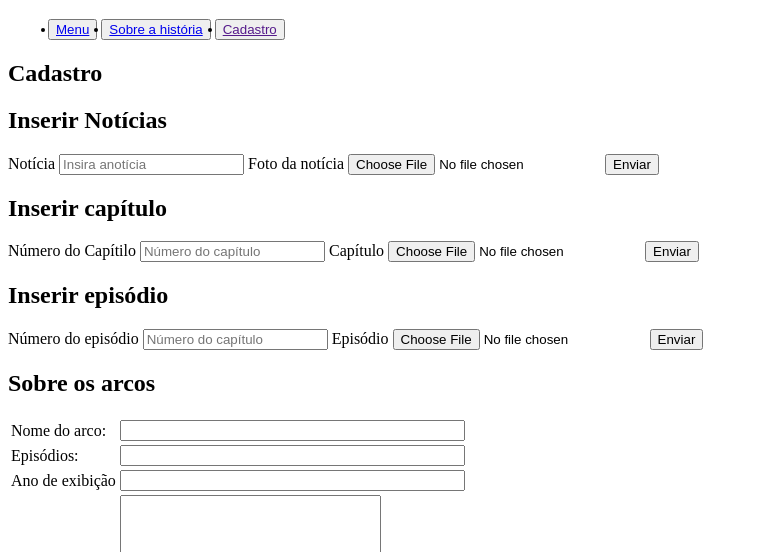
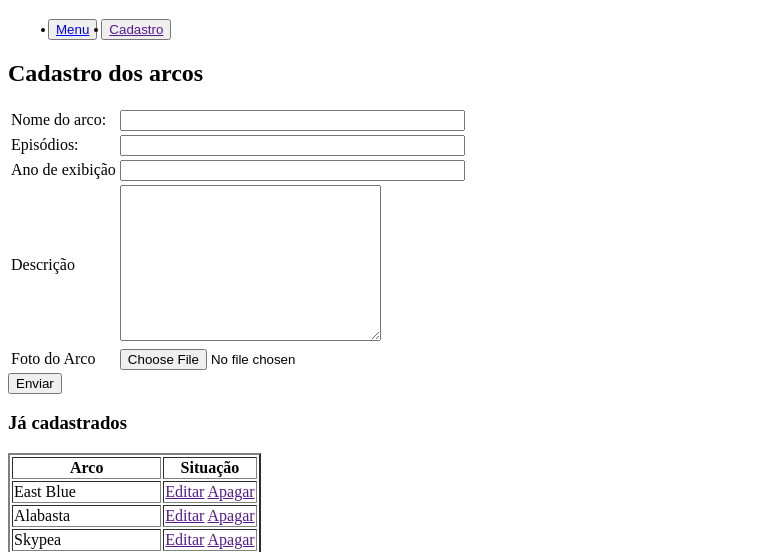
Before and after one commit to Kalyson22/OnePiece, a plain HTML site: page Formulário.html in a window 1280 px wide. Shown: the part 241-793 px from the top of the page, without its empty margins (0-758 px from the left). Drawn offline with Linux system fonts and the light colour scheme.

Commit message:
Add files via upload

```diff
--- a/Formulário.html
+++ b/Formulário.html
@@ -15,57 +15,13 @@
         <nav>
             <ul>
                 <button><li><a href="index.html">Menu</a></li></button>
-                <button><li><a href="História.html">Sobre a história</a></li></button>
                 <button><li><a href="">Cadastro</a></li></button>
             </ul>
         </nav>
-        <h2>Cadastro</h2>
     </div>
     <main>
        <section>
-           <h1>Inserir Notícias</h1>
-           <article>
-            <form action="">
-                <span>Notícia</span>
-               <label for="Notícia"></label>
-               <input type="text" placeholder="Insira anotícia">
-                <span>Foto da notícia</span>
-               <label for="imagem"></label>
-               <input type="file">
-               <button>Enviar</button>
-            </form>
-           </article>
-       </section>
-       <section>
-           <h1>Inserir capítulo</h1>
-           <article>
-            <form action="">
-               <span>Número do Capítilo</span>
-               <label for="número"></label>
-               <input type="text" placeholder="Número do capítulo">
-               <span>Capítulo</span>
-               <label for="Capítulo"></label>
-               <input type="file">
-               <button>Enviar</button>
-            </form>
-           </article>
-       </section>
-       <section>
-           <h1>Inserir episódio</h1>
-           <article>
-            <form action="">
-                <span>Número do episódio</span>
-                <label for="número"></label>
-                <input type="text" placeholder="Número do capítulo">
-                <span>Episódio</span>
-                <label for="Episódio"></label>
-                <input type="file">
-                <button>Enviar</button>
-            </form>
-           </article>
-       </section>
-       <section>
-           <h1>Sobre os arcos</h1>
+           <h1>Cadastro dos arcos</h1>
            <article>
                <form action="">
                 <table>
@@ -84,6 +40,10 @@
                     <tr>
                         <td>Descrição</td>
                         <td><textarea name="Descrição" id="" cols="30" rows="10"></textarea></td>
+                    </tr>
+                    <tr>
+                        <td>Foto do Arco</td>
+                        <td><input type="file" name="exibição" size="40"></td>
                     </tr>
                 </table>
                 <button>Enviar</button>
```
Also changed, not shown: Arcos.html (+1 -2 lines), História.html (+0 -1 lines), index.html (+4 -32 lines).
